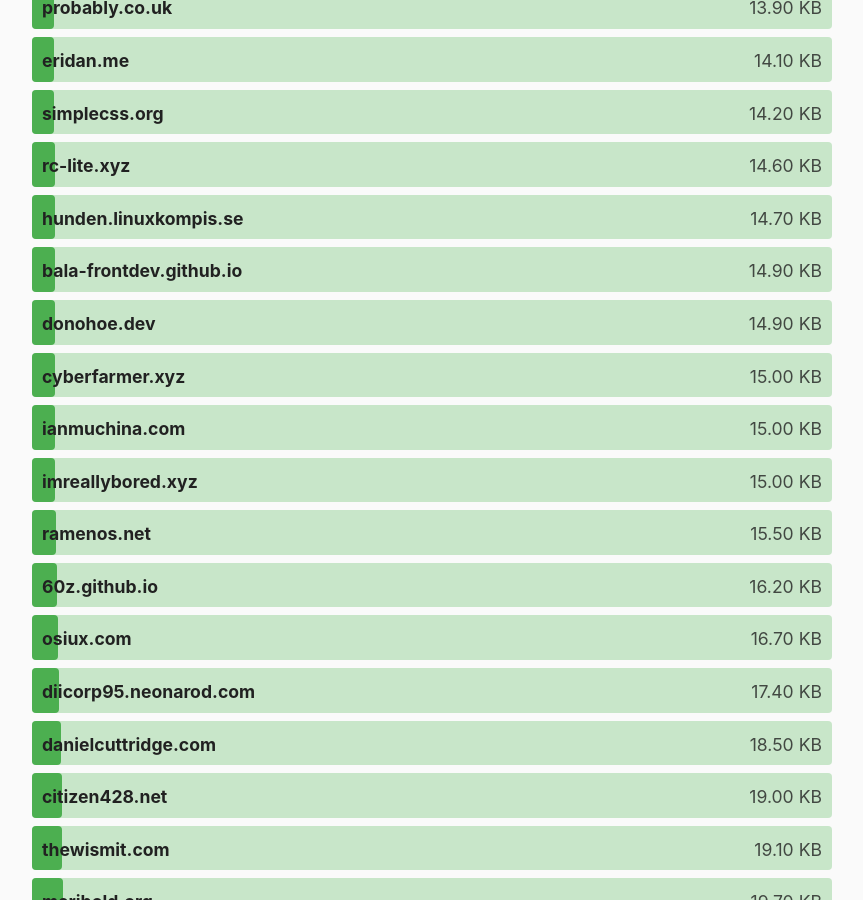
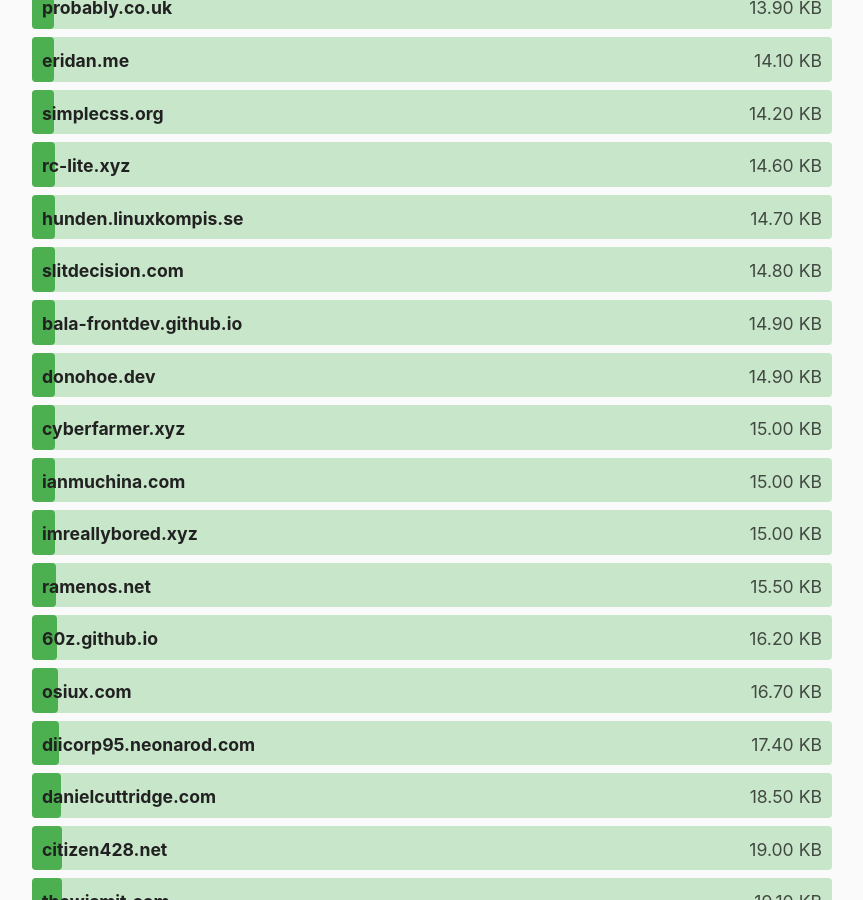
Before and after one commit to kevquirk/512kb.club, a Jekyll site: the page built from index.md, in a window 1280 px wide and 900 px high, scrolled down 5112 px. Shown: the whole window, without its empty margins (208-1071 px from the left). Built offline with Jekyll 4.4.1, drawn with Linux system fonts in a browser that asks for light colours.

Commit message:
Add slitdecision.com to sites.yml

```diff
--- a/_data/sites.yml
+++ b/_data/sites.yml
@@ -1428,6 +1428,11 @@
   size: 400
   last_checked: 2021-12-07
 
+- domain: slitdecision.com
+  url: https://slitdecision.com/
+  size: 14.8
+  last_checked: 2022-01-16
+
 - domain: solfisher.com
   url: https://solfisher.com/
   size: 63.7
```
